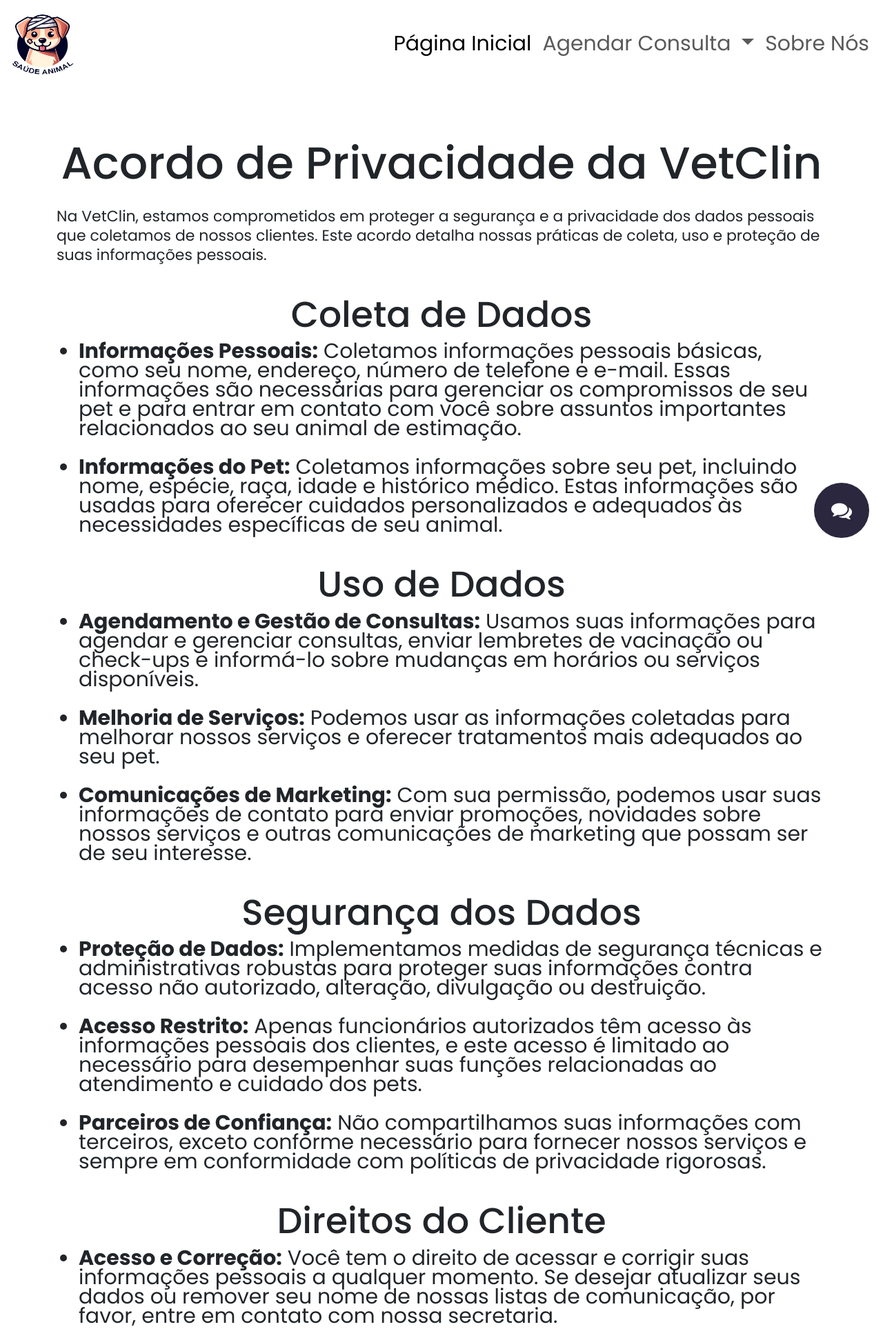
After one commit to JoaoVictorCRP/ihc-clinica-veterinaria, a Flask app: page /privacidade in a window 1280 px wide. The commit adds this page. Shown: the top 1927 px of the page at 69% size. Run offline with Flask 3, Linux system fonts and the light colour scheme.

Commit message:
acordo de privacidade

```diff
--- a/app.py
+++ b/app.py
@@ -20,6 +20,10 @@
 def servicos():
     return render_template('servicos.html')
 
+@app.route('/privacidade')
+def privacidade():
+    return render_template('privacidade.html')
+
 # Versão Secretária/Veterinário
 @app.route('/adm-login', methods =['POST',  'GET'])
 def adm():
--- a/static/css/style.css
+++ b/static/css/style.css
@@ -17,6 +17,11 @@
 .title {
     padding-top: 50px;
     font-size: 65px;
+}
+
+.subtitle {
+    padding-top: 25px;
+    font-size: 52px;
 }
 
 .dark {
--- a/templates/contents/footer.html
+++ b/templates/contents/footer.html
@@ -5,7 +5,7 @@
                      <h3>Sobre</h3>
                       <ul>
                         <li> <a href="/sobre-nos">História e Visão da Empresa</a> </li>
-                        <li> <a href="">Acordo de privacidade</a> </li>
+                        <li> <a href="/privacidade">Acordo de privacidade</a> </li>
                         <li> <a href="/pagamento">Métodos de Pagamento</a> </li>
                     </ul>
 
--- a/templates/index.html
+++ b/templates/index.html
@@ -85,7 +85,7 @@
                     </div>
                     <div class="col md-6">
                         <img src="../static/images/equipe/team3.jpg" class="team-img">
-                        <h5>Jéssica de França</h5>
+                        <h5>Letícia de França</h5>
                         <p> Veterinária </p>
                         <p> CRMV: 1234.5789.00 </p>
                     </div>
--- /dev/null
+++ b/templates/privacidade.html
@@ -0,0 +1,70 @@
+<!DOCTYPE html>
+<html lang="pt-BR">
+<head>
+    <meta charset="UTF-8">
+    <meta name="viewport" content="width=device-width, initial-scale=1.0">
+    <title>Acordo de Privacidade - VetClin </title>
+    <link rel="icon" type="image/x-icon" href="./static/images/favicon.png">
+    <link href="https://fonts.googleapis.com/css2?family=Poppins:ital,wght@0,100;0,200;0,400;0,500;0,600;0,700;0,800;1,100;1,200;1,400;1,500;1,600;1,800;1,900&display=swap" rel="stylesheet">
+    <link href="https://cdn.jsdelivr.net/npm/bootstrap@5.3.3/dist/css/bootstrap.min.css" rel="stylesheet" integrity="sha384-QWTKZyjpPEjISv5WaRU9OFeRpok6YctnYmDr5pNlyT2bRjXh0JMhjY6hW+ALEwIH" crossorigin="anonymous">
+    <link href="./static/css/style.css" rel="stylesheet">
+    <link rel="stylesheet" href="https://cdnjs.cloudflare.com/ajax/libs/font-awesome/4.7.0/css/font-awesome.css"/>
+</head>
+<header>
+    {% include './contents/navbar.html' %}
+</header>
+<body>
+    <div class="container mt-5">
+        <h1 class="text-center mb-4 title">Acordo de Privacidade da VetClin</h1>
+        <p>Na VetClin, estamos comprometidos em proteger a segurança e a privacidade dos dados pessoais que coletamos de nossos clientes. Este acordo detalha nossas práticas de coleta, uso e proteção de suas informações pessoais.</p>
+
+        <h2 class="text-center subtitle">Coleta de Dados</h2>
+        <ul>
+            <li><strong>Informações Pessoais:</strong> Coletamos informações pessoais básicas, como seu nome, endereço, número de telefone e e-mail. Essas informações são necessárias para gerenciar os compromissos de seu pet e para entrar em contato com você sobre assuntos importantes relacionados ao seu animal de estimação.</li>
+            <br>
+            <li><strong>Informações do Pet:</strong> Coletamos informações sobre seu pet, incluindo nome, espécie, raça, idade e histórico médico. Estas informações são usadas para oferecer cuidados personalizados e adequados às necessidades específicas de seu animal.</li>
+        </ul>
+
+        <h2 class="text-center subtitle">Uso de Dados</h2>
+        <ul>
+            <li><strong>Agendamento e Gestão de Consultas:</strong> Usamos suas informações para agendar e gerenciar consultas, enviar lembretes de vacinação ou check-ups e informá-lo sobre mudanças em horários ou serviços disponíveis.</li>
+            <br>
+            <li><strong>Melhoria de Serviços:</strong> Podemos usar as informações coletadas para melhorar nossos serviços e oferecer tratamentos mais adequados ao seu pet.</li>
+            <br>
+            <li><strong>Comunicações de Marketing:</strong> Com sua permissão, podemos usar suas informações de contato para enviar promoções, novidades sobre nossos serviços e outras comunicações de marketing que possam ser de seu interesse.</li>
+        </ul>
+
+        <h2 class="text-center subtitle">Segurança dos Dados</h2>
+        <ul>
+            <li><strong>Proteção de Dados:</strong> Implementamos medidas de segurança técnicas e administrativas robustas para proteger suas informações contra acesso não autorizado, alteração, divulgação ou destruição.</li>
+            <br>
+            <li><strong>Acesso Restrito:</strong> Apenas funcionários autorizados têm acesso às informações pessoais dos clientes, e este acesso é limitado ao necessário para desempenhar suas funções relacionadas ao atendimento e cuidado dos pets.</li>
+            <br>
+            <li><strong>Parceiros de Confiança:</strong> Não compartilhamos suas informações com terceiros, exceto conforme necessário para fornecer nossos serviços e sempre em conformidade com políticas de privacidade rigorosas.</li>
+        </ul>
+
+        <h2 class="text-center subtitle">Direitos do Cliente</h2>
+        <ul>
+            <li><strong>Acesso e Correção:</strong> Você tem o direito de acessar e corrigir suas informações pessoais a qualquer momento. Se desejar atualizar seus dados ou remover seu nome de nossas listas de comunicação, por favor, entre em contato com nossa secretaria.</li>
+            <br>
+            <li><strong>Consentimento:</strong> Seu consentimento para coletar e usar suas informações é voluntário e você tem o direito de retirá-lo a qualquer momento.</li>
+        </ul>
+
+        <h2 class="text-center subtitle">Alterações no Acordo de Privacidade</h2>
+        <p>Este acordo de privacidade pode ser atualizado periodicamente para refletir mudanças em nossas práticas de privacidade. Encorajamos os clientes a revisarem periodicamente esta página para as informações mais recentes sobre nossas práticas de privacidade.</p>
+
+        <h2 class="text-center subtitle">Contato</h2>
+        <p>Para perguntas ou preocupações sobre este acordo de privacidade, ou para exercer seus direitos relacionados aos seus dados pessoais, por favor, entre em contato conosco através do e-mail <b>administrativo@saudeanimal.com</b> ou pelo telefone <b> (16) 99324-8125</b>.</p>
+    </div>
+
+
+    {% include './contents/chat-secretaria.html' %}
+
+    <footer class="dark">
+        {% include './contents/footer.html'%}
+    </footer>
+    <script src="https://cdn.jsdelivr.net/npm/bootstrap@5.3.3/dist/js/bootstrap.bundle.min.js" integrity="sha384-YvpcrYf0tY3lHB60NNkmXc5s9fDVZLESaAA55NDzOxhy9GkcIdslK1eN7N6jIeHz" crossorigin="anonymous"></script>
+    <script src="./static/js/script.js"></script>
+
+</body>
+</html>
```
